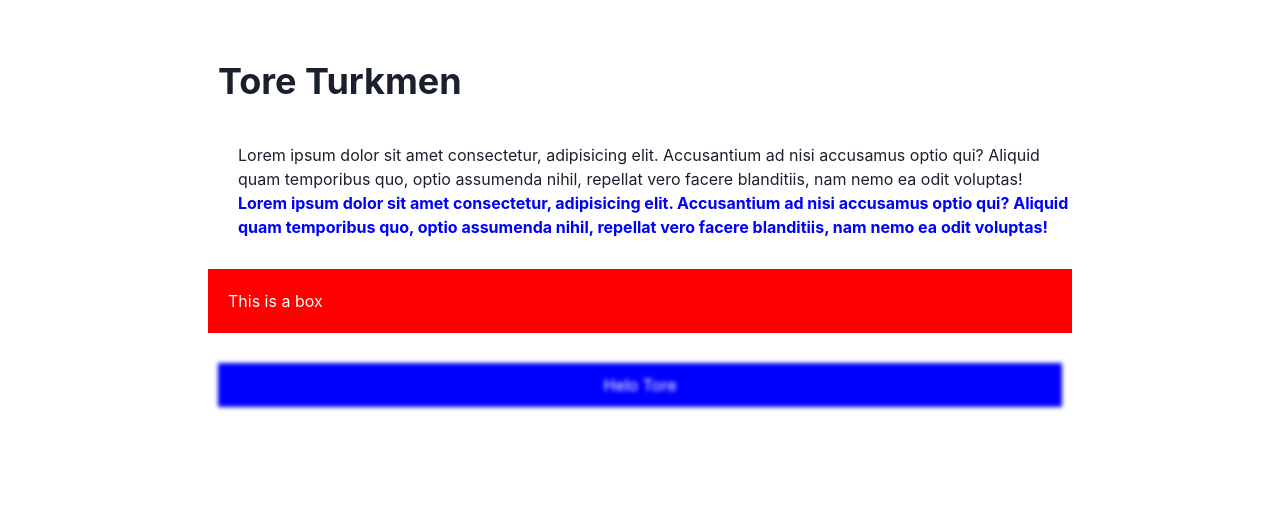
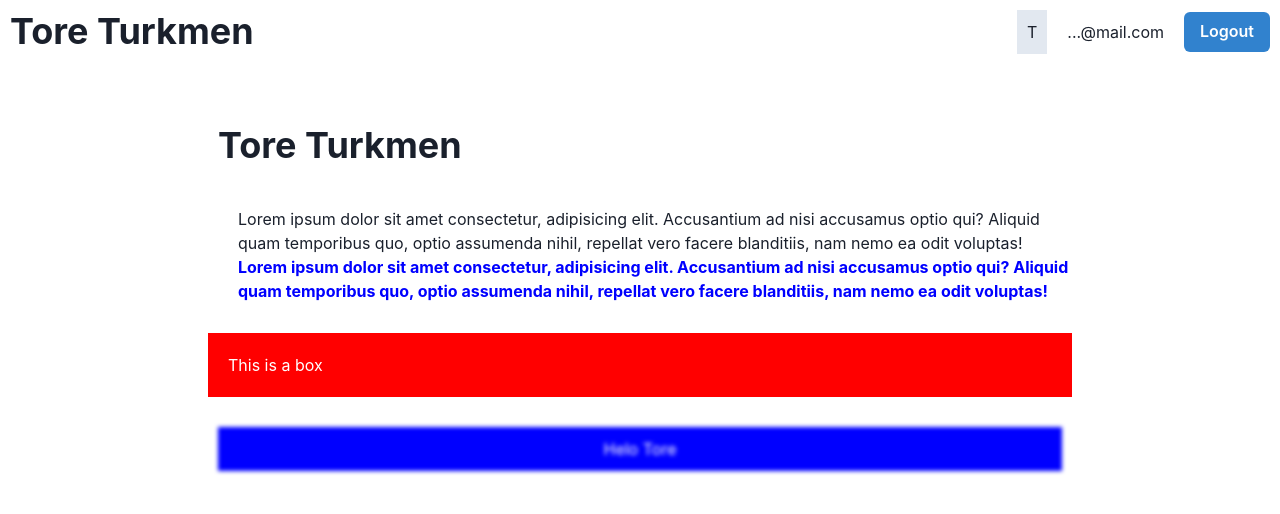
Before and after one commit to ToreTurkmen/Chakra-Project, a React (Vite) app: page / in a window 1280 px wide. Shown: the top 514 px of the page. Built offline with nearby package versions, Linux system fonts and the light colour scheme.

Commit message:
created flex navbar

```diff
--- /dev/null
+++ b/src/components/Navbar.jsx
@@ -0,0 +1,25 @@
+import { Flex, Box, Heading, Text, Button, Spacer, HStack } from '@chakra-ui/react'
+import React from 'react'
+
+export default function Navbar() {
+  return (
+    <Flex as="nav" p="10px" alignItems="center" >
+      <Heading as="h1">Tore Turkmen</Heading>
+
+      <Spacer />
+
+      <HStack spacing="20px">
+        <Box bg="gray.200" p="10px">T</Box>
+        <Text>...@mail.com</Text>
+        <Button colorScheme="blue">Logout</Button>
+      </HStack>
+
+    </Flex>
+    // <Flex bg="gray.300" justify="space-between" wrap="wrap" gap="2">
+    //   <Box w="150px" h="100px" bg="blue">1</Box>
+    //   <Box w="150px" h="100px" bg="gray">2</Box>
+    //   <Box w="150px" h="100px" flexGrow="1" bg="yellow">3</Box>
+    //   <Box w="150px" h="100px" bg="red">4</Box>
+    // </Flex>
+  )
+}
--- a/src/layouts/RootLayout.jsx
+++ b/src/layouts/RootLayout.jsx
@@ -1,8 +1,10 @@
 import { Outlet } from "react-router-dom"
+import Navbar from "../components/Navbar"
 
 export default function RootLayout() {
   return (
     <div>
+      <Navbar />
       <Outlet />
     </div>
   )
```
